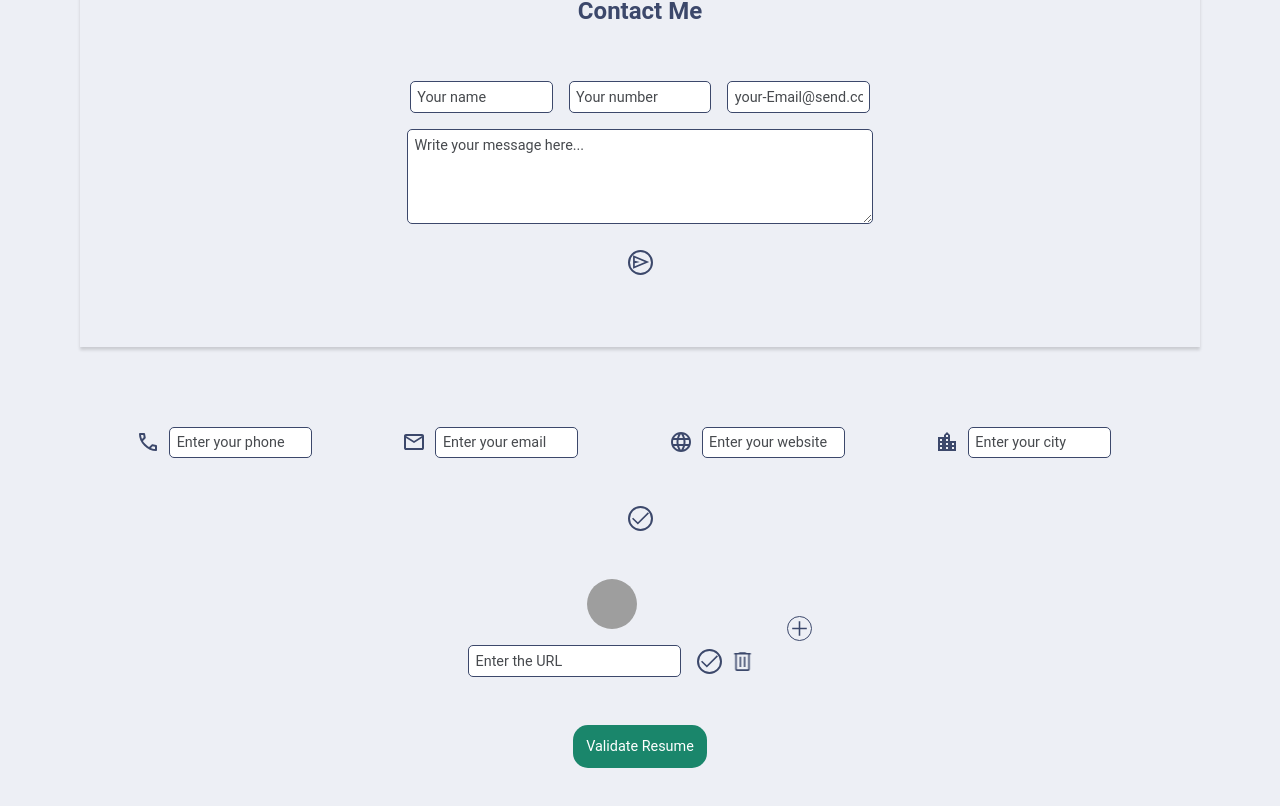
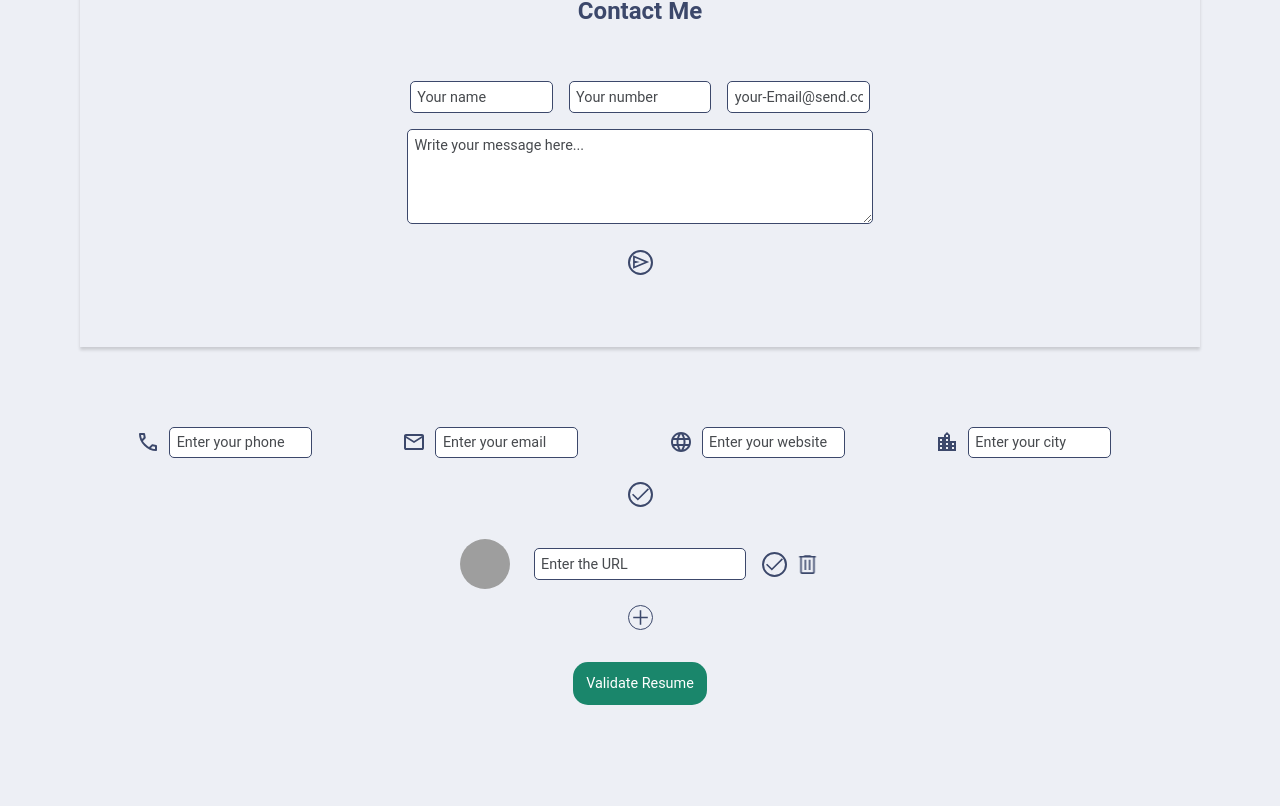
Before and after one commit to Fonkeyy/Project_CV-Application, a React (Vite) app: page / in a window 1280 px wide. Shown: the part 1480-2286 px from the top of the page. After the commit the page ends 2233 px from the top, so only its background shows below. Built offline with nearby package versions, Linux system fonts and the light colour scheme; grey boxes are pictures that could not be loaded.

Commit message:
improve SocialMediaTile design

```diff
--- a/src/Components/Sections/InfoSection/InfoSection.jsx
+++ b/src/Components/Sections/InfoSection/InfoSection.jsx
@@ -70,7 +70,7 @@ const InfoSection = () => {
     // * If not submitted, map through field list and display each field with corresponding props + submit button
 
     return (
-        <>
+        <div className={styles.info_section_wrapper}>
             {!isValidated && !isSubmitted && (
                 <>
                     <div className={styles.info_section}>
@@ -88,9 +88,6 @@ const InfoSection = () => {
                             />
                         ))}
                     </div>
-                    {!isValidated && (
-                        <Button className="submit_btn" ariaLabel={'submit infos'} onClick={handleSubmit} />
-                    )}
                 </>
             )}
             {!isValidated && isSubmitted && (
@@ -162,7 +159,10 @@ const InfoSection = () => {
                     )}
                 </div>
             )}
-        </>
+            {!isValidated && (
+                <Button className="submit_btn" ariaLabel={'submit infos'} onClick={handleSubmit} />
+            )}
+        </div>
     );
 };
 
--- a/src/Components/Sections/InfoSection/InfoSection.module.css
+++ b/src/Components/Sections/InfoSection/InfoSection.module.css
@@ -1,12 +1,15 @@
+.info_section_wrapper {
+    display: flex;
+    flex-direction: column;
+    place-items: center;
+    gap: 1rem;
+}
+
 .info_section {
     position: relative;
     display: flex;
     flex-direction: column;
     gap: 0.5rem;
-}
-
-.info_section > button:last-of-type {
-    margin-top: 1rem;
 }
 
 .info_section_submitted {
@@ -15,12 +18,6 @@
 
 .info_section input {
     width: clamp(100px, 35vw, 250px);
-}
-
-.info_wrapper {
-    display: flex;
-    place-items: center;
-    gap: 0.8rem;
 }
 
 .tel {
@@ -49,15 +46,19 @@
 }
 
 @media screen and (min-width: 1000px) {
+    .info_section_wrapper {
+        gap: 1.5rem;
+    }
+
     .info_section {
+        width: 85vw;
         padding-top: 2rem;
+        display: grid;
         place-items: center;
         place-content: center;
+        grid-template-columns: repeat(auto-fit, minmax(100px, 23%));
         column-gap: 1rem;
         row-gap: 1rem;
-        display: grid;
-        grid-template-columns: repeat(auto-fit, minmax(100px, 23%));
-        width: 85vw;
     }
 
     .info_section input {
--- a/src/Components/Tiles/SocialMediaTile/SocialMediaTile.module.css
+++ b/src/Components/Tiles/SocialMediaTile/SocialMediaTile.module.css
@@ -15,8 +15,12 @@
 
 .input_wrapper {
     display: flex;
+    flex-direction: column;
     place-items: center;
-    gap: 0.5rem;
+    gap: 1rem;
+}
+.input_wrapper input {
+    width: min-content;
 }
 
 .btn_wrapper {
@@ -25,12 +29,13 @@
 }
 
 @media screen and (min-width: 720px) {
-    .social_media_tile {
+    .social_media_wrapper {
         flex-direction: row;
-        gap: 2rem;
+        gap: 1.5rem;
     }
 
     .input_wrapper {
+        flex-direction: row;
         gap: 1rem;
     }
 }
--- a/src/index.css
+++ b/src/index.css
@@ -92,7 +92,7 @@ input::placeholder {
 footer {
     display: flex;
     flex-direction: column;
-    gap: 3rem;
+    gap: 2rem;
     place-content: center;
     place-items: center;
 
```
